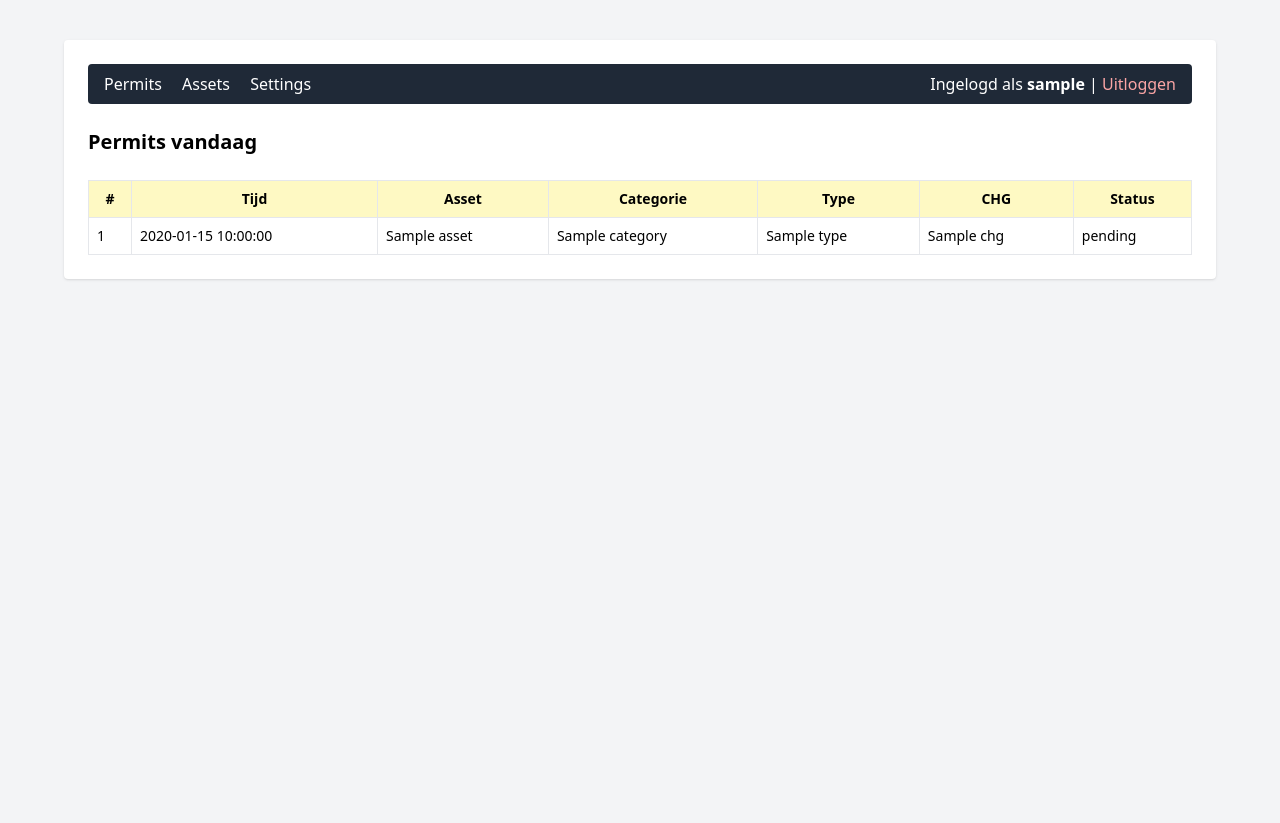
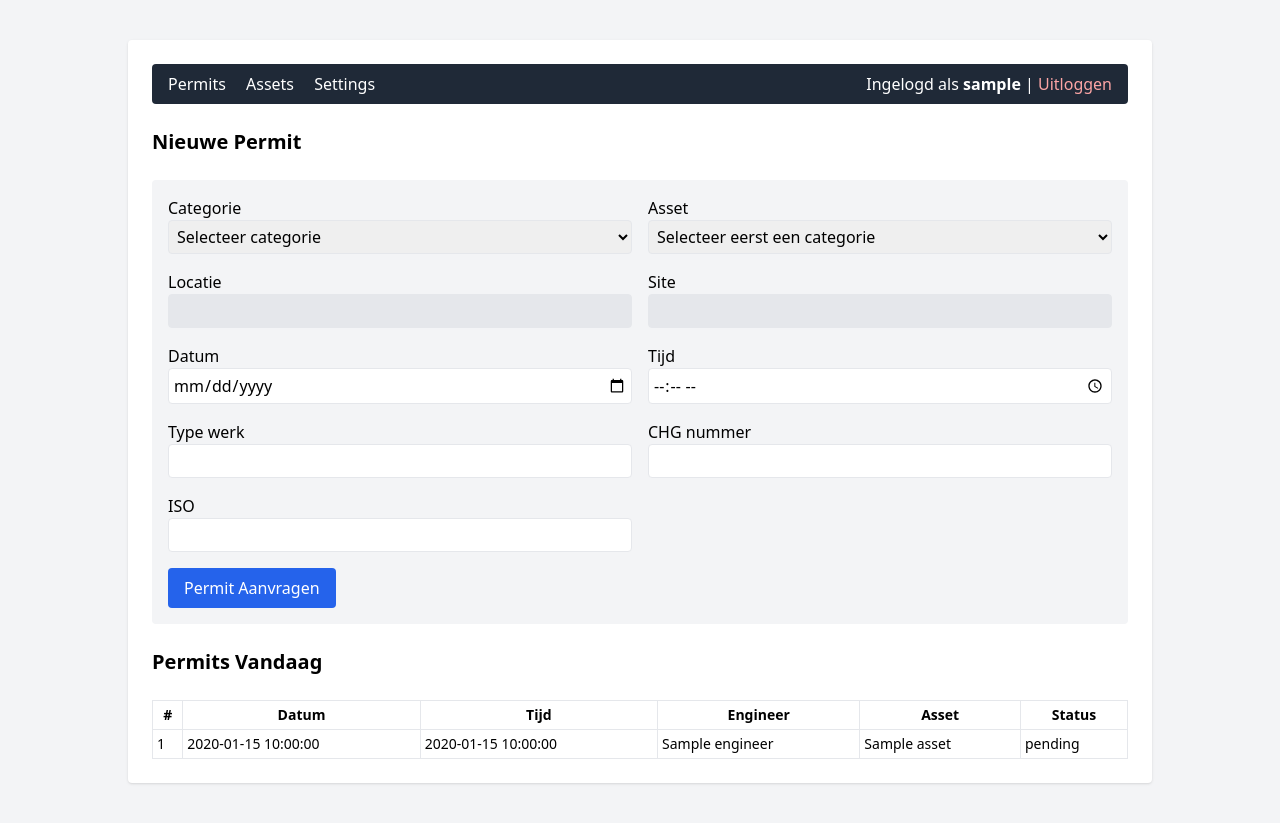
Before and after one commit to MaikelGevdLeeuw/Mslim, a Flask app: template templates/index.html in a window 1280 px wide. Before the commit the page ends 280 px from the top, so only its background shows below. Run offline with Flask 3, Linux system fonts and the light colour scheme; the visitor is signed in with stand-in values (Sample User, id 1); the template is opened without the code that fills it: most values are stand-ins (such as "Sample title", 1, 10 or a date in 2020); some libraries are stand-ins or nearby versions.

Commit message:
Update index.html

```diff
--- a/templates/index.html
+++ b/templates/index.html
@@ -6,7 +6,7 @@
   <script src="https://cdn.tailwindcss.com"></script>
 </head>
 <body class="bg-gray-100 p-10">
-    <div class="max-w-6xl mx-auto bg-white p-6 rounded shadow space-y-6">
+  <div class="max-w-5xl mx-auto bg-white p-6 rounded shadow space-y-6">
 
     <div class="bg-gray-800 text-white px-4 py-2 flex justify-between items-center rounded">
       <div class="space-x-4">
@@ -20,104 +20,124 @@
       </div>
     </div>
 
-      {% if role == "admin" %}
+    <h2 class="text-xl font-bold">Nieuwe Permit</h2>
+    <form method="POST" action="/submit" class="grid grid-cols-2 gap-4 bg-gray-100 p-4 rounded">
       <div>
-        <h2 class="text-xl font-bold text-red-600">Wachtende permits (pending)</h2>
-        <table class="table-auto w-full border border-red-300 text-sm mb-6">
-          <thead class="bg-red-100">
+        <label>Categorie</label>
+        <select name="category" id="category-select" required class="w-full border p-1 rounded">
+          <option value="">Selecteer categorie</option>
+          {% for c in assets | map(attribute='category') | unique %}
+            <option value="{{ c }}">{{ c }}</option>
+          {% endfor %}
+        </select>
+      </div>
+
+      <div>
+        <label>Asset</label>
+        <select name="asset" id="asset-select" required class="w-full border p-1 rounded">
+          <option value="">Selecteer eerst een categorie</option>
+        </select>
+      </div>
+
+      <div>
+        <label>Locatie</label>
+        <input name="area" id="area-field" readonly class="w-full border p-1 rounded bg-gray-200">
+      </div>
+
+      <div>
+        <label>Site</label>
+        <input name="site" id="site-field" readonly class="w-full border p-1 rounded bg-gray-200">
+      </div>
+
+      <div>
+        <label>Datum</label>
+        <input type="date" name="date" required class="w-full border p-1 rounded">
+      </div>
+
+      <div>
+        <label>Tijd</label>
+        <input type="time" name="time" required class="w-full border p-1 rounded">
+      </div>
+
+      <div>
+        <label>Type werk</label>
+        <input name="type" required class="w-full border p-1 rounded">
+      </div>
+
+      <div>
+        <label>CHG nummer</label>
+        <input name="chg" class="w-full border p-1 rounded">
+      </div>
+
+      <div>
+        <label>ISO</label>
+        <input name="iso" class="w-full border p-1 rounded">
+      </div>
+
+      <div class="col-span-2">
+        <button class="bg-blue-600 text-white px-4 py-2 rounded" type="submit">Permit Aanvragen</button>
+      </div>
+    </form>
+
+    <h2 class="text-xl font-bold mt-10">Permits Vandaag</h2>
+    <table class="w-full border text-sm">
+      <thead>
         <tr>
-              <th class="p-2 border">#</th>
-              <th class="p-2 border">Engineer</th>
-              <th class="p-2 border">Datum</th>
-              <th class="p-2 border">Tijd</th>
-              <th class="p-2 border">Asset</th>
-              <th class="p-2 border">Categorie</th>
-              <th class="p-2 border">CHG</th>
-              <th class="p-2 border">Status</th>
-              <th class="p-2 border">Actie</th>
+          <th class="border p-1">#</th>
+          <th class="border p-1">Datum</th>
+          <th class="border p-1">Tijd</th>
+          <th class="border p-1">Engineer</th>
+          <th class="border p-1">Asset</th>
+          <th class="border p-1">Status</th>
         </tr>
       </thead>
       <tbody>
-            {% for p in permits if p.status == 'pending' %}
-            <tr class="hover:bg-red-50">
-              <td class="p-2 border">{{ p.number }}</td>
-              <td class="p-2 border">{{ p.engineer }}</td>
-              <td class="p-2 border">{{ p.date }}</td>
-              <td class="p-2 border">{{ p.time }}</td>
-              <td class="p-2 border">{{ p.asset }}</td>
-              <td class="p-2 border">{{ p.category }}</td>
-              <td class="p-2 border">{{ p.chg }}</td>
-              <td class="p-2 border">{{ p.status }}</td>
-              <td class="p-2 border">
-                <form method="POST" action="/update_status/{{ p.number }}" class="flex space-x-1">
-                  <select name="status" class="border rounded px-1 py-0.5 text-sm">
-                    <option value="approved">Approve</option>
-                    <option value="rejected">Reject</option>
-                  </select>
-                  <button type="submit" class="bg-blue-500 text-white text-xs px-2 py-0.5 rounded">OK</button>
-                </form>
-              </td>
+        {% for p in today_permits %}
+        <tr>
+          <td class="border p-1">{{ p.number }}</td>
+          <td class="border p-1">{{ p.date }}</td>
+          <td class="border p-1">{{ p.time }}</td>
+          <td class="border p-1">{{ p.engineer }}</td>
+          <td class="border p-1">{{ p.asset }}</td>
+          <td class="border p-1">{{ p.status }}</td>
         </tr>
         {% endfor %}
       </tbody>
     </table>
   </div>
-      {% endif %}
 
-      {% if role == "user" %}
-      <form method="POST" action="/submit" class="grid grid-cols-2 gap-4">
-        <div><label>Datum:</label><input type="date" name="date" required class="w-full border px-2 py-1 rounded"></div>
-        <div><label>Tijd:</label><input type="time" name="time" required class="w-full border px-2 py-1 rounded"></div>
-        <div><label>Type:</label><input type="text" name="type" required class="w-full border px-2 py-1 rounded"></div>
-        <div><label>CHG Nummer:</label><input type="text" name="chg" required class="w-full border px-2 py-1 rounded"></div>
-        <div>
-          <label>ISO gerelateerd:</label>
-          <select name="iso" class="w-full border px-2 py-1 rounded">
-            <option value="Ja">Ja</option>
-            <option value="Nee">Nee</option>
-          </select>
-        </div>
-        <div>
-          <label>Asset:</label>
-          <select name="asset" class="w-full border px-2 py-1 rounded" required>
-            {% for asset in assets %}
-              <option value="{{ asset.id }}">{{ asset.category }} - {{ asset.name }} ({{ asset.location }})</option>
-            {% endfor %}
-          </select>
-        </div>
-        <div class="col-span-2">
-          <button type="submit" class="bg-blue-600 text-white px-4 py-2 rounded">Aanvragen</button>
-        </div>
-      </form>
-      {% endif %}
+  <script>
+    const categorySelect = document.getElementById('category-select');
+    const assetSelect = document.getElementById('asset-select');
+    const areaField = document.getElementById('area-field');
+    const siteField = document.getElementById('site-field');
 
-      <h2 class="text-xl font-bold">Permits vandaag</h2>
-      <table class="table-auto w-full border border-yellow-300 text-sm">
-        <thead class="bg-yellow-100">
-          <tr>
-            <th class="p-2 border">#</th>
-            <th class="p-2 border">Tijd</th>
-            <th class="p-2 border">Asset</th>
-            <th class="p-2 border">Categorie</th>
-            <th class="p-2 border">Type</th>
-            <th class="p-2 border">CHG</th>
-            <th class="p-2 border">Status</th>
-          </tr>
-        </thead>
-        <tbody>
-          {% for p in today_permits %}
-          <tr>
-            <td class="p-2 border">{{ p.number }}</td>
-            <td class="p-2 border">{{ p.time }}</td>
-            <td class="p-2 border">{{ p.asset }}</td>
-            <td class="p-2 border">{{ p.category }}</td>
-            <td class="p-2 border">{{ p.type }}</td>
-            <td class="p-2 border">{{ p.chg }}</td>
-            <td class="p-2 border">{{ p.status }}</td>
-          </tr>
-          {% endfor %}
-        </tbody>
-      </table>
-    </div>
+    categorySelect.addEventListener('change', async () => {
+      const category = categorySelect.value;
+      if (!category) return;
+
+      const res = await fetch(`/get_assets_by_category/${category}`);
+      const assets = await res.json();
+
+      assetSelect.innerHTML = '<option value="">Selecteer asset</option>';
+      assets.forEach(a => {
+        const opt = document.createElement('option');
+        opt.value = a.id;
+        opt.textContent = a.name;
+        opt.dataset.location = a.location;
+        opt.dataset.site = a.site;
+        assetSelect.appendChild(opt);
+      });
+
+      areaField.value = '';
+      siteField.value = '';
+    });
+
+    assetSelect.addEventListener('change', () => {
+      const selected = assetSelect.options[assetSelect.selectedIndex];
+      areaField.value = selected.dataset.location || '';
+      siteField.value = selected.dataset.site || '';
+    });
+  </script>
 </body>
 </html>
```
Lines whose indentation alone changed are shown as unchanged.
